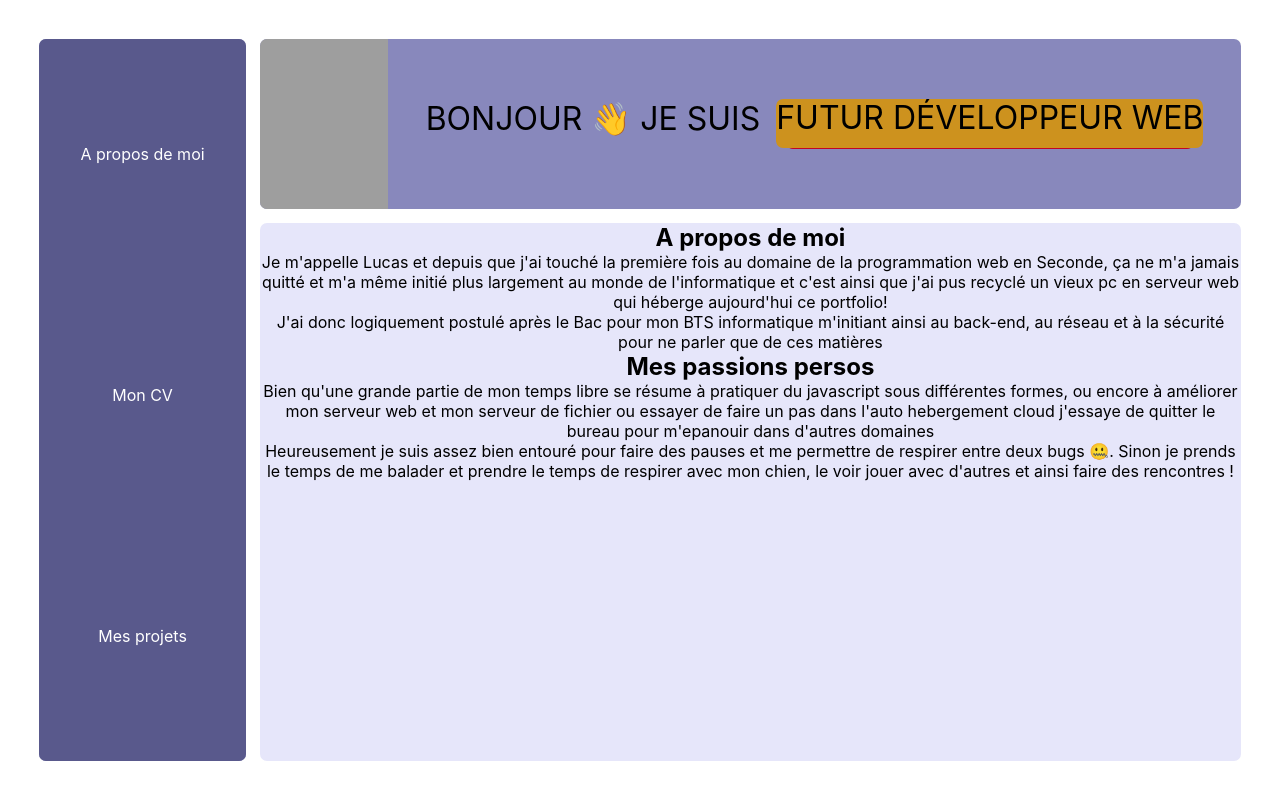
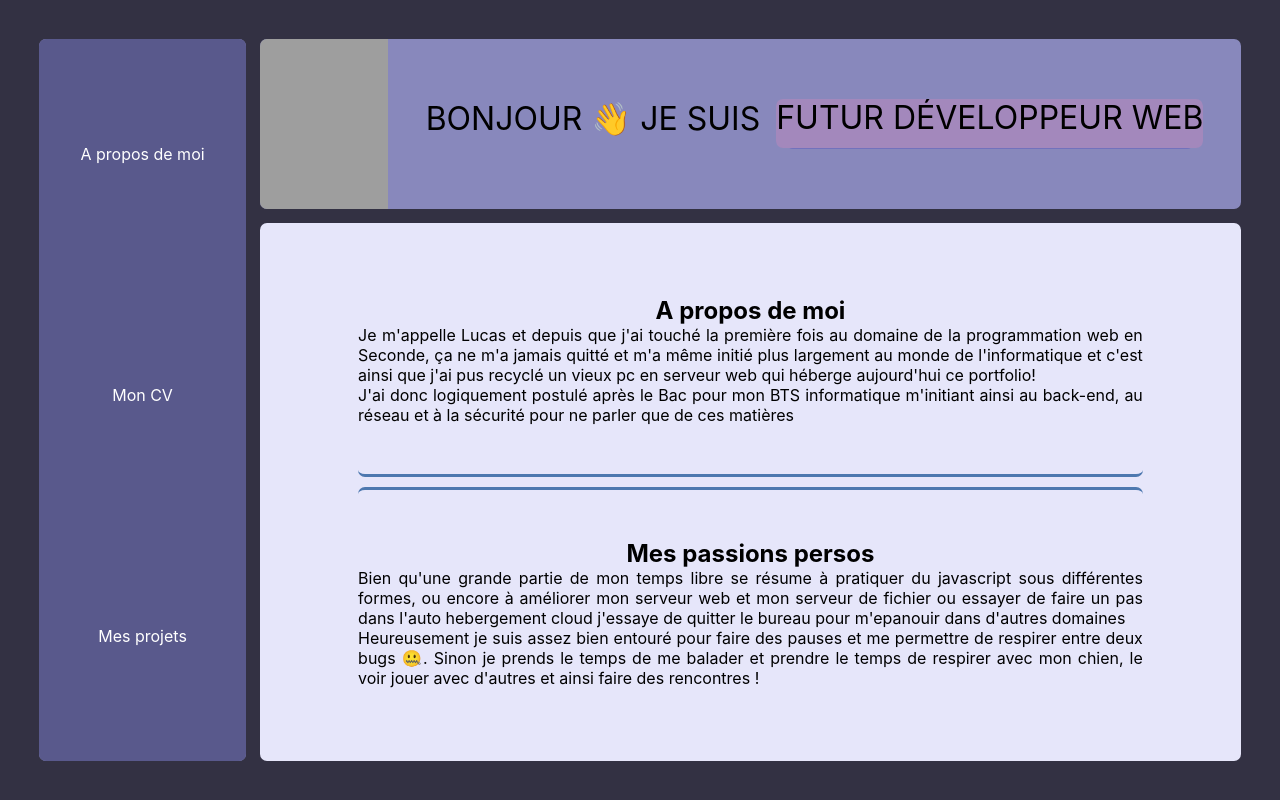
Before and after one commit to LucasSanchez82/portfolio, a React (Create React App) app: page / in a window 1280 px wide. Built offline with nearby package versions, Linux system fonts and the light colour scheme; grey boxes are pictures that could not be loaded; the HTML template or start-up script is replaced by a standard one.

Commit message:
style cv, a propos + animations et background root foncé

```diff
--- a/src/scss/Index.scss
+++ b/src/scss/Index.scss
@@ -4,6 +4,7 @@
 @import "_content.scss";
 @import "_aside.scss";
 @import "_timeline.scss";
+@import "_cv&a-propos.scss";
 
 
 * {
@@ -12,6 +13,7 @@
 }
 
 #root {
+    background-color: $root-background-color;
     overflow: hidden;
     height: 100vh;
     padding: $root-padding;
--- a/src/scss/_animations.scss
+++ b/src/scss/_animations.scss
@@ -1,7 +1,26 @@
-$temps-aside: 1.5s;
-$temps-header: 1.5s;
-$temps-content: 4s;
+$temps-aside: 1s;
+$temps-header: 1s;
+$temps-content: 1s;
+$start-content: 0.65s;
 $header-text-animation-value: calc(-1*($header-div-text-height + $header-div-text-margin + ($header-div-text-padding*2)));
+
+.Mon-cv {
+    position: relative;
+    top: -100%;
+    animation: load-content-mon-cv 2s forwards;
+}
+
+.A-propos-de-moi {
+    position: relative;
+    top: -100%;
+    animation: load-content-a-propos 2s forwards;
+}
+
+.timeline {
+    position: relative;
+    top: 200%;
+    animation: load-content-a-propos 2s forwards;
+}
 
 aside {
     transform: translateY(-100%);
@@ -13,33 +32,24 @@ aside {
 header {
     transform: translateX(200%);
     -webkit-transform: translateX(200%);
-    animation: slide-right-to-left $temps-header forwards;
-    -webkit-animation: slide-right-to-left $temps-header forwards;
+    animation: slide-right-to-left $temps-header forwards calc($temps-aside /5);
+    -webkit-animation: slide-right-to-left $temps-header forwards calc($temps-aside /5);
 }
 
 .content {
-    transform: scale(0%);
-    -webkit-transform: scale(0%);
-    animation: scale-to-max $temps-content forwards;
-    -webkit-animation: scale-to-max $temps-content -2.25s forwards;
+    transform: scale(0);
+    -webkit-transform: scale(0);
+    animation: scale-to-max $temps-content forwards $start-content;
+    -webkit-animation: scale-to-max $temps-content forwards $start-content;
 }
 
 @-webkit-keyframes scale-to-max {
-    50% {
-        -webkit-transform: scale(0);
-    }
-
     100% {
         -webkit-transform: scale(1);
     }
 }
 
 @keyframes scale-to-max {
-    75% {
-        transform: scale(0);
-
-    }
-
     100% {
         transform: scale(1);
     }
@@ -111,3 +121,21 @@ header {
         margin-top: 0;
     }
 }
+
+@keyframes load-content-a-propos {
+    100% {
+        top: 0%;
+    }
+}
+
+@keyframes load-content-mon-cv {
+    100% {
+        top: 0%;
+    }
+}
+
+@keyframes load-content-timeline {
+    100% {
+        top: 0%;
+    }
+}
--- /dev/null
+++ b/src/scss/_cv&a-propos.scss
@@ -0,0 +1,34 @@
+.Mon-cv,
+.A-propos-de-moi {
+    height: 100%;
+    display: flex;
+    justify-content: center;
+    align-items: center;
+    flex-direction: column;
+
+    section {
+        width: 80%;
+        border-radius: 7px;
+        display: flex;
+        flex-direction: column;
+        align-items: center;
+
+        p {
+            text-align: justify;
+        }
+
+        &:not(:last-child) {
+            padding-bottom: 5%;
+            margin-bottom: 5px;
+            border-bottom: 3px solid #4d78af;
+        }
+
+        &:not(:first-child) {
+            padding-top: 5%;
+            margin-top: 5px;
+            border-top: 3px solid #4d78af;
+        }
+    }
+
+
+}
--- a/src/scss/_header.scss
+++ b/src/scss/_header.scss
@@ -47,15 +47,15 @@ header {
 
 
         .first div {
-            background-color: #20a7d8;
+            background-color: #88a6bc;
         }
 
         .second div {
-            background-color: #CD921E;
+            background-color: #a388bc;
         }
 
         .third div {
-            background-color: #c10528;
+            background-color: #7272bc;
         }
     }
 }
--- a/src/scss/_settings.scss
+++ b/src/scss/_settings.scss
@@ -1,7 +1,10 @@
 $root-padding: 4vh;
+$root-background-color: #333143;
+
 $aside-background-color: #59598c;
 $content-background-color: lavender;
 $header-background-color: #8888bc;
+
 $header-div-text-height: 50px;
 $header-div-text-margin: 0px;
 $header-div-text-padding: 0px;
```
